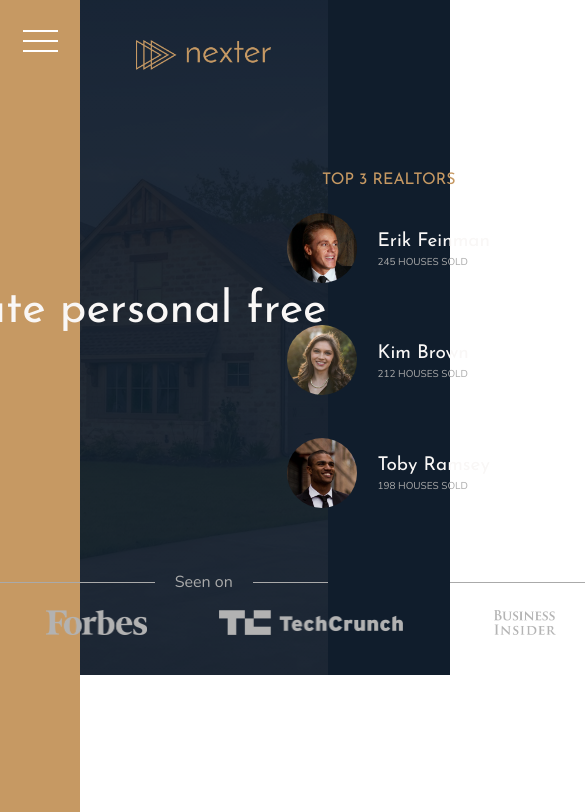
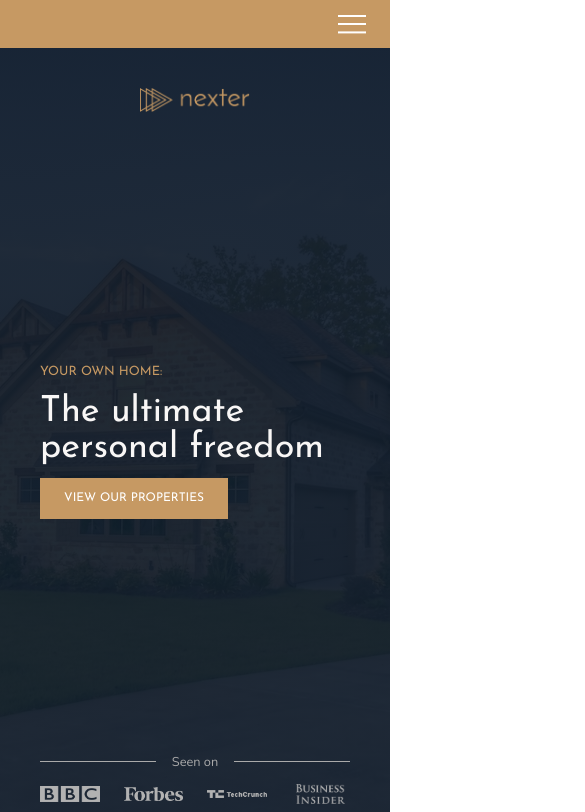
Before and after one commit to maryminikh/Nexter, a website: page index.html in a window 390 px wide. Shown: the top 812 px of the page, 585 px wide, since content can reach past the window. Drawn offline with nearby package versions, Linux system fonts and the light colour scheme; files that its build step writes are made by us from their sources.

Commit message:
Writing media queries. Project is completed.

```diff
--- a/package.json
+++ b/package.json
@@ -13,7 +13,7 @@
     "compress:css": "node-sass css/style.prefix.css css/style.css --output-style compressed",
     "build:css": "npm-run-all compile:sass prefix:css compress:css"
   },
-  "author": "Jonas",
+  "author": "Maria Minikh",
   "license": "ISC",
   "devDependencies": {
     "autoprefixer": "^10.4.15",
--- a/sass/_base.scss
+++ b/sass/_base.scss
@@ -14,6 +14,12 @@
 $font-primary: 'Nunito', sans-serif;
 $font-display: 'Josefin Sans', sans-serif;
 
+// RESPONSIVE BREACKPOINTS
+$bp-largest: 75em;   // 1200px
+$bp-large: 62.5em;   // 1000px
+$bp-medium: 50em;    // 800px
+$bp-small: 37.5em;    // 600px
+
 *,
 *::before,
 *::after {
@@ -25,6 +31,10 @@
 html {
   box-sizing: border-box;
   font-size: 62.5%; //1rem = 10px, 10px/16px=62.5%
+
+  @media only screen and (max-width: $bp-largest) {
+    font-size: 50%;
+  }
 }
 
 body {
@@ -40,7 +50,16 @@
   grid-template-columns: [sidebar-start] 8rem [sidebar-end full-start] minmax(6rem, 1fr) [center-start]
       repeat(8, [col-start] minmax(min-content, 14rem) [col-end]) [center-end] minmax(6rem, 1fr) [full-end];
 
-  & > * {
+  @media only screen and (max-width: $bp-large) {
+    grid-template-rows: 6rem 80vh min-content 40vw repeat(3, min-content);
+    grid-template-columns: [full-start] minmax(6rem, 1fr) [center-start]
+      repeat(8, [col-start] minmax(min-content, 14rem) [col-end]) [center-end] minmax(6rem, 1fr) [full-end];
+  }
 
+  @media only screen and (max-width: $bp-medium) {
+    grid-template-rows:
+            6rem // sidebar on top
+            calc(100vh - 6rem); // header minus sidebar's height for it to fill all the vh
+            // other rows r automatically set to min-content
   }
 }
--- a/sass/_features.scss
+++ b/sass/_features.scss
@@ -3,12 +3,14 @@
 
   margin: 15rem 0;
 
+  @supports (display: grid) {
     display: grid;
     //grid-template-columns: repeat(3, 1fr);
     grid-template-columns: repeat(auto-fit, minmax(25rem, 1fr));
     grid-gap: 6rem;
     justify-items: center;
     align-items: start;
+  }
 }
 
 .feature {
--- a/sass/_header.scss
+++ b/sass/_header.scss
@@ -8,10 +8,18 @@
   padding: 4rem 8rem;
 
   display: grid;
-  grid-template-rows: 1fr min-content 6rem 1fr; //1st row occupies all empty space, other elements size automatically
-  grid-template-columns: max-content;
+  grid-template-rows: 1fr min-content minmax(6rem, min-content) 1fr; //1st row occupies all empty space, other elements size automatically
+  grid-template-columns: minmax(min-content, max-content); //for adaptivity
   row-gap: 1.5rem;
   justify-content: center;
+
+  @media only screen and (max-width: $bp-medium) {
+    grid-column: 1 / -1;
+  }
+
+  @media only screen and (max-width: $bp-small) {
+    padding: 5rem;
+  }
 
   &__logo {
     height: 3rem;
@@ -46,9 +54,11 @@
     grid-template-columns: repeat(4, 1fr);
     column-gap: 3rem;
     justify-items: center;
+    align-items: center;
 
     img {
-      height: 2.5rem;
+      max-height: 2.5rem; //max-height instead of height for building adaptivity
+      max-width: 100%; //for building adaptivity
       filter: brightness(70%);
     }
   }
--- a/sass/_realtors.scss
+++ b/sass/_realtors.scss
@@ -9,12 +9,25 @@
   justify-items: center;
   row-gap: 2rem;
 
+  @media only screen and (max-width: $bp-medium) {
+    grid-column: 1 / -1;
+    padding-bottom: 4.5rem;
+  }
+
   &__list {
     display: grid;
     grid-template-columns: min-content max-content;
     column-gap: 20px;
     row-gap: 5vh;
     align-items: center;
+
+    @media only screen and (max-width: $bp-medium) {
+      grid-template-columns: repeat(3, min-content max-content);
+    }
+
+    @media only screen and (max-width: $bp-small) {
+      grid-template-columns: min-content max-content;
+    }
   }
 
   &__img {
--- a/sass/_sidebar.scss
+++ b/sass/_sidebar.scss
@@ -5,6 +5,13 @@
 
   display: flex;
   justify-content: center;
+
+  @media only screen and (max-width: $bp-large) {
+    grid-column: 1 / -1;
+    grid-row: 1 / 2;
+    justify-content: flex-end;
+    align-items: center;
+  }
 }
 
 .nav-btn {
@@ -27,4 +34,9 @@
 
   &::before {transform: translateY(-1rem);}
   &::after {transform: translateY(.8rem);}
+
+  @media only screen and (max-width: $bp-large) {
+    margin-top: 0;
+    margin-right: 3rem;
+  }
 }
--- a/sass/_story.scss
+++ b/sass/_story.scss
@@ -3,12 +3,17 @@
     background-color: $color-primary;
     grid-column: full-start / col-end 4;
     background-image: linear-gradient(rgba($color-primary, .5), rgba($color-primary, .5)), url(../img/back.jpg);
+    background-size: cover;
 
     display: grid;
     grid-template-rows: repeat(6, 1fr);
     grid-template-columns: repeat(6, 1fr);
     align-items: center;
 
+    @media only screen and (max-width: $bp-medium) {
+      grid-column: 1 / -1;
+      padding: 4rem;
+    }
   }
 
   &__img--1 {
@@ -16,6 +21,14 @@
     grid-row: 2 / 6;
     grid-column: 2 / 6;
     box-shadow: 0 2rem 5rem rgba(#000, .1);
+
+    @media only screen and (max-width: $bp-medium) {
+      grid-row: 1 / -1;
+      grid-column: 1 / 4;
+      height: 100%;
+      width: 100%;
+      transform: translateX(3rem);
+    }
   }
 
   &__img--2 {
@@ -24,6 +37,12 @@
     grid-column: 4 / 7;
     z-index: 10;
     box-shadow: 0 2rem 5rem rgba(#000, .2);
+
+    @media only screen and (max-width: $bp-medium) {
+      grid-row: 1 / -1;
+      width: 100%;
+      transform: translateX(-3rem);
+    }
   }
 
   &__content {
@@ -40,6 +59,11 @@
     display: grid;
     align-content: center;
     justify-items: start;
+
+    @media only screen and (max-width: $bp-medium) {
+      grid-column: 1 / -1;
+      grid-row: 5 / 6;
+    }
   }
 
   &__text {
```
Lines whose indentation alone changed are shown as unchanged.
